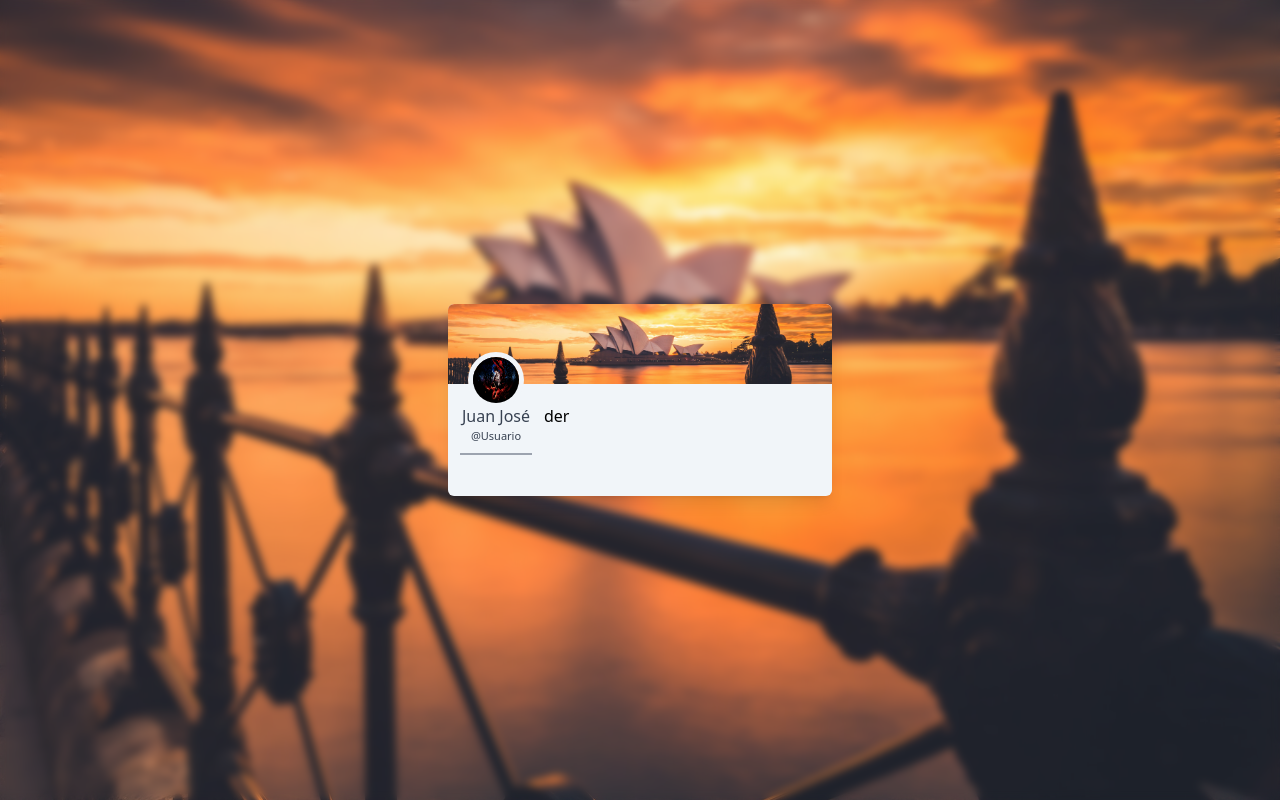
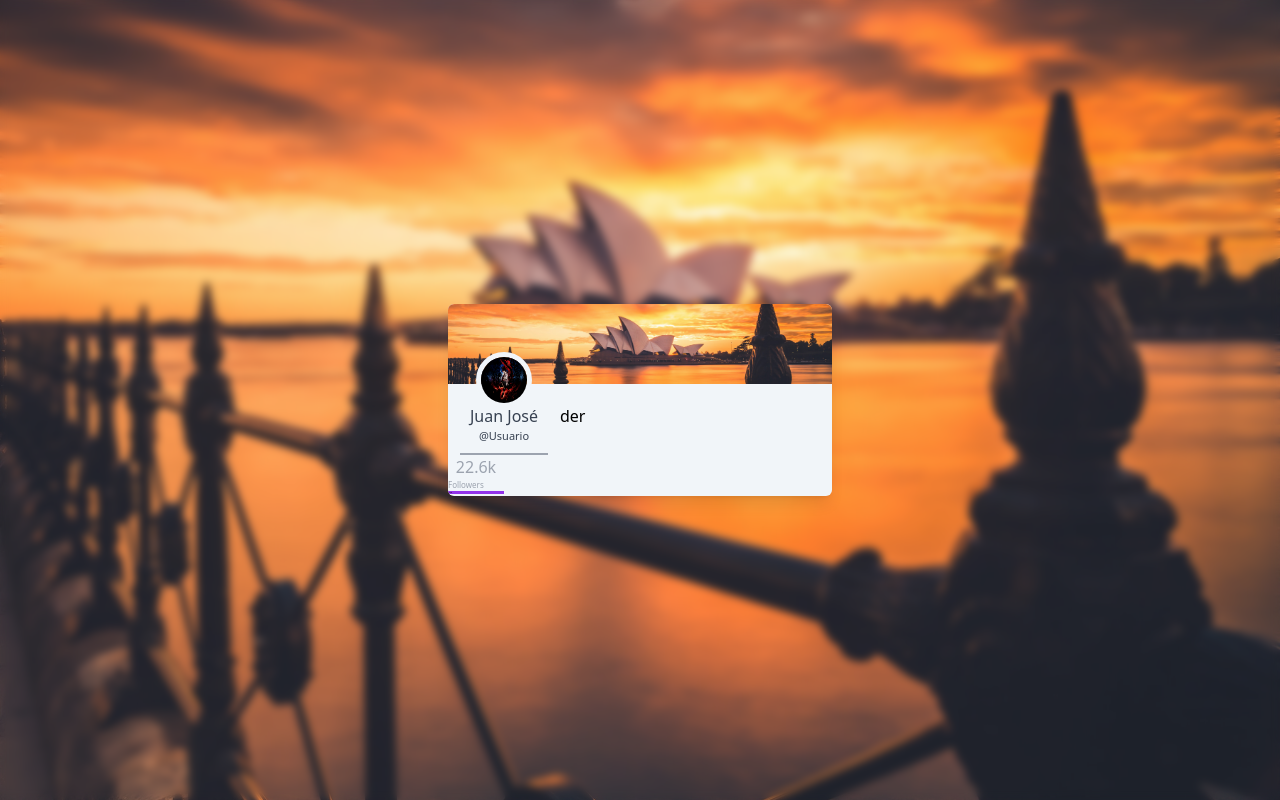
Before and after one commit to JuanJggg/Tajetatailwind, a website: page src/index.html in a window 1280 px wide. Drawn offline with nearby package versions, Linux system fonts and the light colour scheme; files that its build step writes are made by us from their sources.

Commit message:
Elaboracion de la tarjeta de presentacion,(2 commit Parcial)

```diff
--- a/src/index.html
+++ b/src/index.html
@@ -10,13 +10,18 @@
 <body class="bg-[url('/img/Australia.jpeg')] bg-cover h-screen bg-center backdrop-blur-sm justify-center items-center flex">
     <div class="w-96 bg-slate-100 h-48 rounded-md shadow-lg overflow-hidden">
         <div class="h-20 bg-[url('/img/Australia.jpeg')] bg-cover bg-[center_top_939px] relative">
-            <img class="w-14 h-14 rounded-full absolute top-12 left-5 border-slate-100 border-[5px]" src="../img/4599-anime.png" alt="Foto de usuario">
+            <img class="w-14 h-14 rounded-full absolute top-12 left-7 border-slate-100 border-[5px]" src="../img/4599-anime.png" alt="Foto de usuario">
         </div>
         <div class="mt-5 flex">
-            <div class="w-24 items-center">
+            <div class="w-28">
                 <p class="text-center text-gray-700">Juan José</p>
                 <p class="text-center text-[11px] text-gray-700">@Usuario</p>
                 <p class="h-[2px] bg-gray-400 mx-3 mt-2"></p>
+                <div class="text-center w-1/2">
+                    <p class="text-gray-400 ">22.6k</p>
+                    <p class="text-gray-400 text-[8px] flex">Followers</p>
+                    <p class="flex text-[2px] bg-purple-600">hola</p>
+                </div>
             </div>
             <div>
                 der
```
